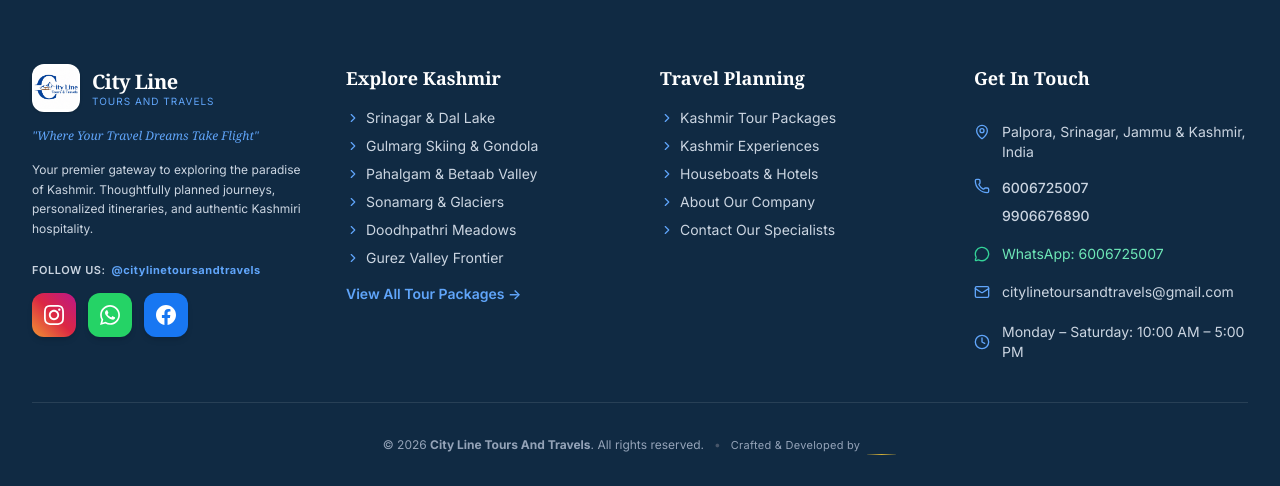
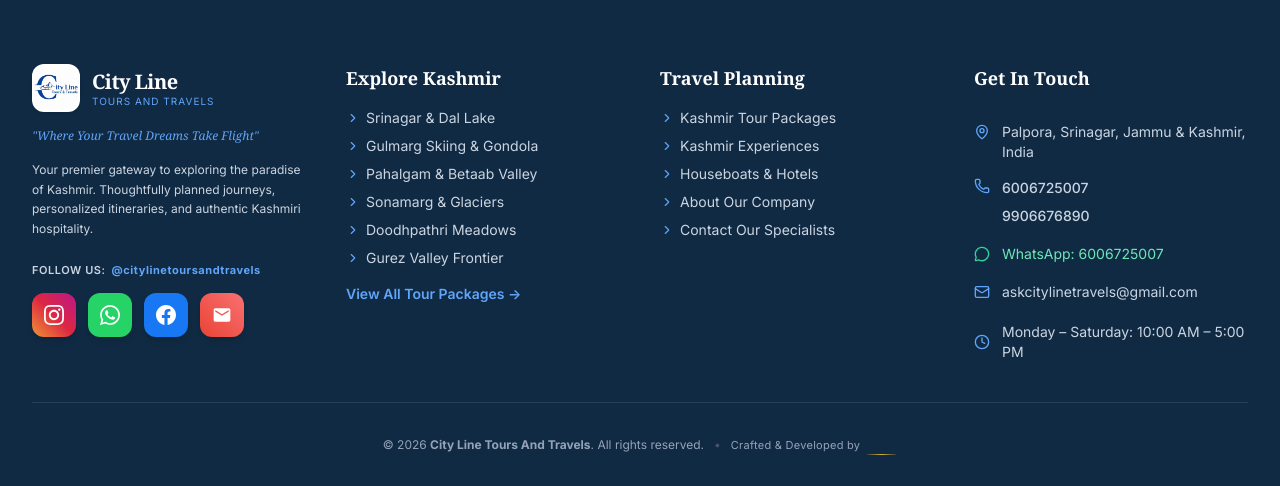
Before and after one commit to zuhaibtariqkhan/Citylinetoursandtravels, a Node server app: page /about in a window 1280 px wide. Shown: the part 5196-5682 px from the top of the page. Run offline with Node 20, Linux system fonts and the light colour scheme; some libraries are stand-ins or nearby versions.

Commit message:
Add email button to footer social strip and update email to askcitylinetravels@gmail.com

```diff
--- a/config/mailer.js
+++ b/config/mailer.js
@@ -182,7 +182,7 @@ function generateCustomerEmailHtml(enquiry, settings) {
       </div>
       <div class="footer">
         City Line Tours And Travels • Palpora, Srinagar, Jammu & Kashmir, India<br>
-        Phone: ${settings.phone || '6006725007'} / ${settings.secondaryPhone || '9906676890'} | Email: ${settings.email || 'citylinetoursandtravels@gmail.com'}<br>
+        Phone: ${settings.phone || '6006725007'} / ${settings.secondaryPhone || '9906676890'} | Email: ${settings.email || 'askcitylinetravels@gmail.com'}<br>
         <a href="https://citylinetours.com">Visit Website</a>
       </div>
     </div>
--- a/data/settings.json
+++ b/data/settings.json
@@ -9,8 +9,8 @@
   "phoneRaw2": "9906676890",
   "whatsapp": "916006725007",
   "whatsappDisplay": "+91 60067 25007",
-  "email": "citylinetoursandtravels@gmail.com",
-  "notificationEmail": "citylinetoursandtravels@gmail.com",
+  "email": "askcitylinetravels@gmail.com",
+  "notificationEmail": "askcitylinetravels@gmail.com",
   "address": "Palpora, Srinagar, Jammu & Kashmir, India",
   "businessHours": "Monday – Saturday: 10:00 AM – 5:00 PM",
   "socialLinks": {
--- a/scripts/add-amarnath-package.js
+++ b/scripts/add-amarnath-package.js
@@ -224,7 +224,7 @@ const newPkg = {
       '6006725007',
       '99066 76890'
     ],
-    email: 'citylinetoursandtravels@gmail.com',
+    email: 'askcitylinetravels@gmail.com',
     location: 'Srinagar, Kashmir',
     closingMessage: 'Thank you for choosing City Line Tours and Travels. Respect Every Faith, Embrace Every Journey.'
   },
--- a/scripts/add-tulip-package.js
+++ b/scripts/add-tulip-package.js
@@ -156,7 +156,7 @@ const newPkg = {
       '6006725007',
       '99066 76890'
     ],
-    email: 'citylinetoursandtravels@gmail.com',
+    email: 'askcitylinetravels@gmail.com',
     location: 'Srinagar, Kashmir',
     closingMessage: 'Thank you for choosing City Line Tours and Travels. Respect Every Faith, Embrace Every Journey.'
   },
--- a/views/partials/footer.ejs
+++ b/views/partials/footer.ejs
@@ -62,6 +62,16 @@
                 <path d="M24 12.073c0-6.627-5.373-12-12-12s-12 5.373-12 12c0 5.99 4.388 10.954 10.125 11.854v-8.385H7.078v-3.47h3.047V9.43c0-3.007 1.792-4.669 4.533-4.669 1.312 0 2.686.235 2.686.235v2.953H15.83c-1.491 0-1.956.925-1.956 1.874v2.25h3.328l-.532 3.47h-2.796v8.385C19.612 23.027 24 18.062 24 12.073z"/>
               </svg>
             </a>
+
+            <!-- Email -->
+            <a href="mailto:<%= settings.email || 'askcitylinetravels@gmail.com' %>"
+               class="w-11 h-11 rounded-xl bg-gradient-to-tr from-[#EA4335] to-[#f87171] hover:scale-110 flex items-center justify-center text-white transition-all shadow-md"
+               title="Email us: <%= settings.email || 'askcitylinetravels@gmail.com' %>"
+               aria-label="Email">
+              <svg class="w-5 h-5 fill-current text-white" viewBox="0 0 24 24" aria-hidden="true">
+                <path d="M20 4H4c-1.1 0-1.99.9-1.99 2L2 18c0 1.1.9 2 2 2h16c1.1 0 2-.9 2-2V6c0-1.1-.9-2-2-2zm0 4l-8 5-8-5V6l8 5 8-5v2z"/>
+              </svg>
+            </a>
           </div>
         </div>
       </div>
@@ -112,9 +122,13 @@
             WhatsApp: 6006725007
           </a>
         </div>
-        <div class="flex items-center justify-center md:justify-start space-x-3 text-sm text-slate-300 text-center md:text-left">
-          <i data-lucide="mail" class="w-4 h-4 text-brand-sky shrink-0"></i>
-          <a href="mailto:<%= settings.email %>" class="hover:text-white break-all transition py-0.5 inline-block"><%= settings.email %></a>
+        <div class="flex items-center justify-center md:justify-start text-sm text-slate-300 text-center md:text-left">
+          <a href="mailto:<%= settings.email || 'askcitylinetravels@gmail.com' %>"
+             class="inline-flex items-center space-x-3 hover:text-white break-all transition py-0.5 group"
+             title="Email: <%= settings.email || 'askcitylinetravels@gmail.com' %>">
+            <i data-lucide="mail" class="w-4 h-4 text-brand-sky group-hover:text-white transition shrink-0"></i>
+            <span class="group-hover:underline"><%= settings.email || 'askcitylinetravels@gmail.com' %></span>
+          </a>
         </div>
         <div class="flex items-center justify-center md:justify-start space-x-3 text-sm text-slate-300 pt-1 text-center md:text-left">
           <i data-lucide="clock" class="w-4 h-4 text-brand-sky shrink-0"></i>
```
Also changed, not shown: data/packages.json, public/NEW/11.jpeg (added), public/NEW/30.jpeg (added), 1 other file.
